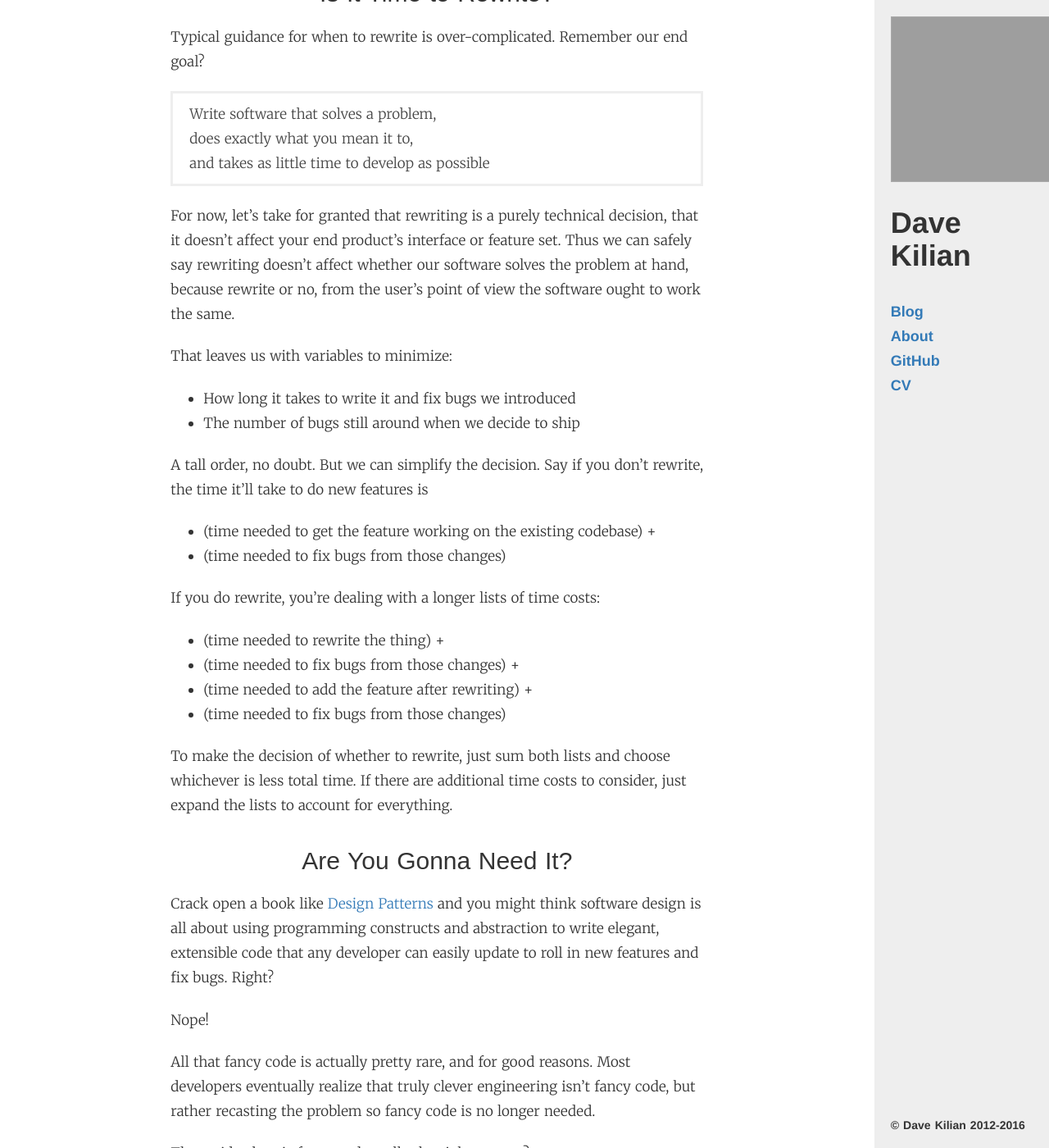
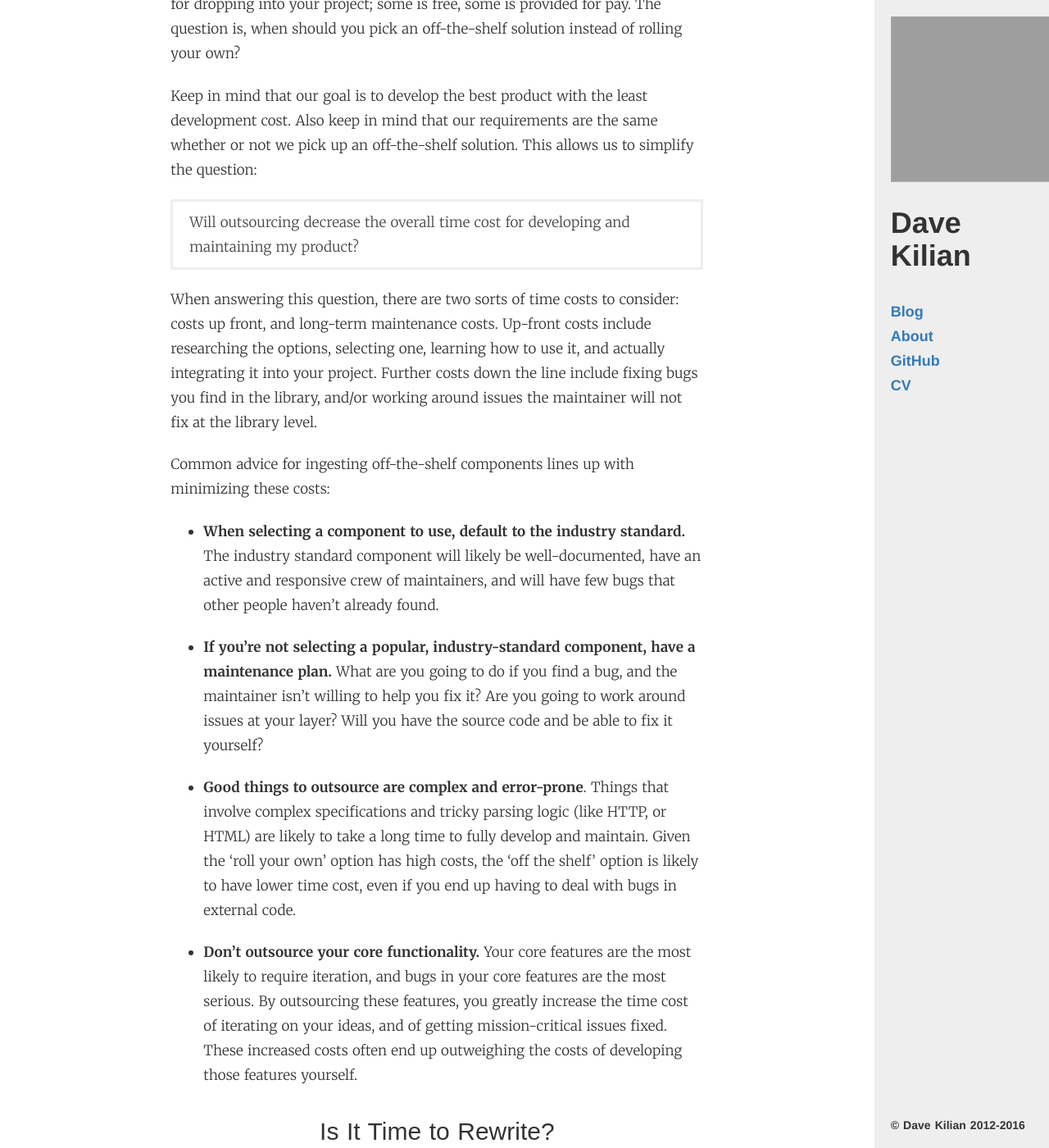
Before and after one commit to davekilian/davekilian.github.com, a Jekyll site: the page built from _posts/2016-06-21-design-fundamentals.markdown, in a window 1280 px wide and 1400 px high, scrolled down 2784 px. Shown: the whole window at 82% size. Built offline with Jekyll 4.4.1, drawn with Linux system fonts in a browser that asks for light colours; nearby versions of some CDN libraries; formulas are drawn with MathJax 3; some of the changed text lies outside the part shown; grey boxes are pictures that could not be loaded.

Commit message:
Draft section on outsourcing

```diff
--- a/_posts/2016-06-21-design-fundamentals.markdown
+++ b/_posts/2016-06-21-design-fundamentals.markdown
@@ -57,7 +57,7 @@ In this case, by deciding to pare down the feature list, we take a small quality
 > Have you ever stopped to consider why the word "agile" was used to describe that style of software development, and not another word?
 > The answer lies in the point we just made in the previous section:
 >
-> > All the time you don't spend now is time you can spend changing your mind later.
+> > All the code you don't write now is time you can spend changing your mind later.
 >
 > That's the idea: agility is the ability to change your mind quickly.
 > If you go back and reread the manifesto, you'll notice 'principles' 3-12 are all means to one end: time efficiency.
@@ -71,10 +71,44 @@ In this case, by deciding to pare down the feature list, we take a small quality
 
 ## Should We Outsource?
 
-TODO when to roll your own code or pull it off the shelf.
-IIRC there's another post on this we can roll in here :D
+One thing programmers learn early on is not to reinvent the wheel.
+
+Every programming language has some notion of a 'library' or 'module' that allows you to reuse code in multiple projects.
+Plenty of code is available online for dropping into your project; some is free, some is provided for pay.
+The question is, when should you pick an off-the-shelf solution instead of rolling your own?
+
+Keep in mind that our goal is to develop the best product with the least development cost.
+Also keep in mind that our requirements are the same whether or not we pick up an off-the-shelf solution.
+This allows us to simplify the question:
+
+> Will outsourcing decrease the overall time cost for developing and maintaining my product?
+
+When answering this question, there are two sorts of time costs to consider: costs up front, and long-term maintenance costs.
+Up-front costs include researching the options, selecting one, learning how to use it, and actually integrating it into your project.
+Further costs down the line include fixing bugs you find in the library, and/or working around issues the maintainer will not fix at the library level.
+
+Common advice for ingesting off-the-shelf components lines up with minimizing these costs:
+
+* **When selecting a component to use, default to the industry standard.**
+  The industry standard component will likely be well-documented, have an active and responsive crew of maintainers, and will have few bugs that other people haven't already found.
+
+* **If you're not selecting a popular, industry-standard component, have a maintenance plan.**
+  What are you going to do if you find a bug, and the maintainer isn't willing to help you fix it?
+  Are you going to work around issues at your layer?
+  Will you have the source code and be able to fix it yourself?
+
+* **Good things to outsource are complex and error-prone**.
+  Things that involve complex specifications and tricky parsing logic (like HTTP, or HTML) are likely to take a long time to fully develop and maintain.
+  Given the 'roll your own' option has high costs, the 'off the shelf' option is likely to have lower time cost, even if you end up having to deal with bugs in external code.
+
+* **Don't outsource your core functionality.**
+  Your core features are the most likely to require iteration, and bugs in your core features are the most serious.
+  By outsourcing these features, you greatly increase the time cost of iterating on your ideas, and of getting mission-critical issues fixed.
+  These increased costs often end up outweighing the costs of developing those features yourself.
 
 ## Is It Time to Rewrite?
+
+---
 
 Typical guidance for when to rewrite is over-complicated.
 Remember our end goal?
```
Also changed, not shown: other parts of _posts/2016-06-21-design-fundamentals.markdown (+2 -2 lines), _posts/2015-01-02-nih-syndrome.markdown (deleted, +0 -166 lines).
